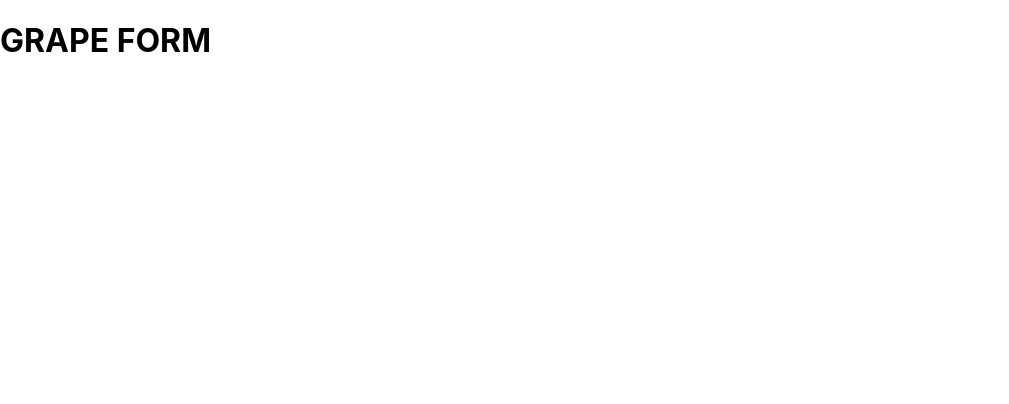
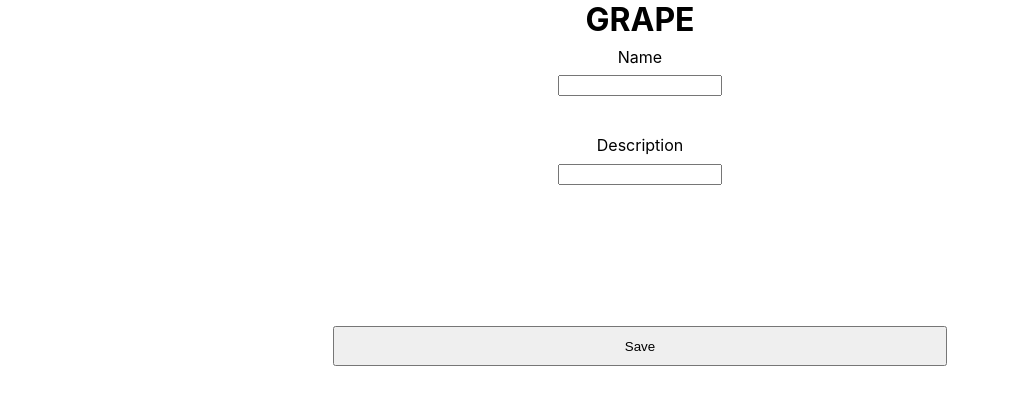
Before and after one commit to soniaortiz/winery, a Next.js app: page /admin/grape in a window 1280 px wide. Shown: the top 404 px of the page, without its empty margins (0-1009 px from the left). Built offline with nearby package versions, Linux system fonts and the light colour scheme.

Commit message:
added create grape form

```diff
--- /dev/null
+++ b/models/grape.js
@@ -0,0 +1,8 @@
+import mongoose, {Schema, models}  from 'mongoose';
+
+const GrapeSchema = new Schema ({
+    grapeName: {type: String, required: true, index: {unique: true}},
+    grapeDescription: {type: String, required: true}
+})
+
+module.exports = mongoose.models.Grape || mongoose.model('Grapes', GrapeSchema);
--- a/pages/admin/grape/index.js
+++ b/pages/admin/grape/index.js
@@ -1,5 +1,107 @@
+import styled from "styled-components";
+import { useState, useEffect } from "react";
+
+const Button = styled.button`
+    display: block;
+    margin: 20%;
+    margin-top: 3%;
+    width: 60%;
+    height: 5%;
+
+`
+const Input = styled.input`
+    margin: auto;
+    width: 20%;
+    display: block;
+`
+
+const FormContainer = styled.div`
+    display: block;
+    margin: auto;
+    width: 80%;
+    height: 100vh;
+`
+
+const PageTitle = styled.h1`
+    margin: auto;
+    width: 10;
+    text-align: center;
+`
+const Label = styled.label`
+    margin: 1%;
+    text-align: center;
+    display: block;
+`
+
+const Field = styled.div`
+    height: 10%;
+    margin: auto;
+    width: 80%
+`
+
+const ErrorData = styled.p`
+    color: red;
+    text-align: center;
+`
+
 export default function GrapeForm(){
+    const [{grapeName, grapeDescription}, setGrapeData] = useState(()=>({grapeName: '', grapeDescription: ''}));
+    const [missingDataError, setError] = useState(()=>false);
+
+    useEffect(()=>{
+        validateData();
+    }, [grapeName, grapeDescription]);
+
+    const handleGrapeData = ({target})=>{
+        setGrapeData((prevState)=>({...prevState, [target.id]: target.value}));
+    }
+
+    const validateData = ()=>{
+
+        if((!grapeName && grapeDescription) || (grapeName && !grapeDescription)){
+            setError(()=>true);
+        }else{
+            setError(()=>false);
+        }
+    }
+
+    const saveGrape = async ()=>{
+        validateData();
+
+        if(!missingDataError){
+            const response = await fetch('/api/grape/new-grape', {
+                method: 'POST',
+                body: JSON.stringify({
+                    grapeDescription ,
+                    grapeName
+                })
+            });
+            const data = await response.json();
+            console.log('$$$$$$', data);
+        }
+    }
+
     return(
-        <h1>GRAPE FORM</h1>
+        <FormContainer>
+            <PageTitle>GRAPE</PageTitle>
+
+            <Field>
+            <Label>Name</Label>
+            <Input value={grapeName} id={'grapeName'} onChange={handleGrapeData}/>
+            </Field>
+
+            <Field>
+            <Label>Description</Label>
+            <Input value={grapeDescription} id={'grapeDescription'} onChange={handleGrapeData}/>
+            </Field>
+
+            <Field>
+            {missingDataError ? <ErrorData>Fill all data</ErrorData> : null}
+
+            </Field>
+
+            <Button onClick={saveGrape}>Save</Button>
+        </FormContainer>
+
     )
 }
--- /dev/null
+++ b/pages/api/grape/new-grape/index.js
@@ -0,0 +1,15 @@
+import {connectMongo} from '../../../../utils/connect';
+import Grape from '../../../../models/grape';
+
+export default async function SaveGrape(req, res){
+    try{
+        await connectMongo();
+        const {grapeDescription, grapeName} = JSON.parse(req.body);
+        const newGrape = new Grape({grapeDescription, grapeName});
+        const a = await newGrape.save();
+        res.send({status: 200, message: 'New grape added'});
+    } catch{
+        res.send({status: 500, message: 'Someting went wrong'});
+    }
+
+}
```
Also changed, not shown: pages/index.js (+8 -35 lines).
